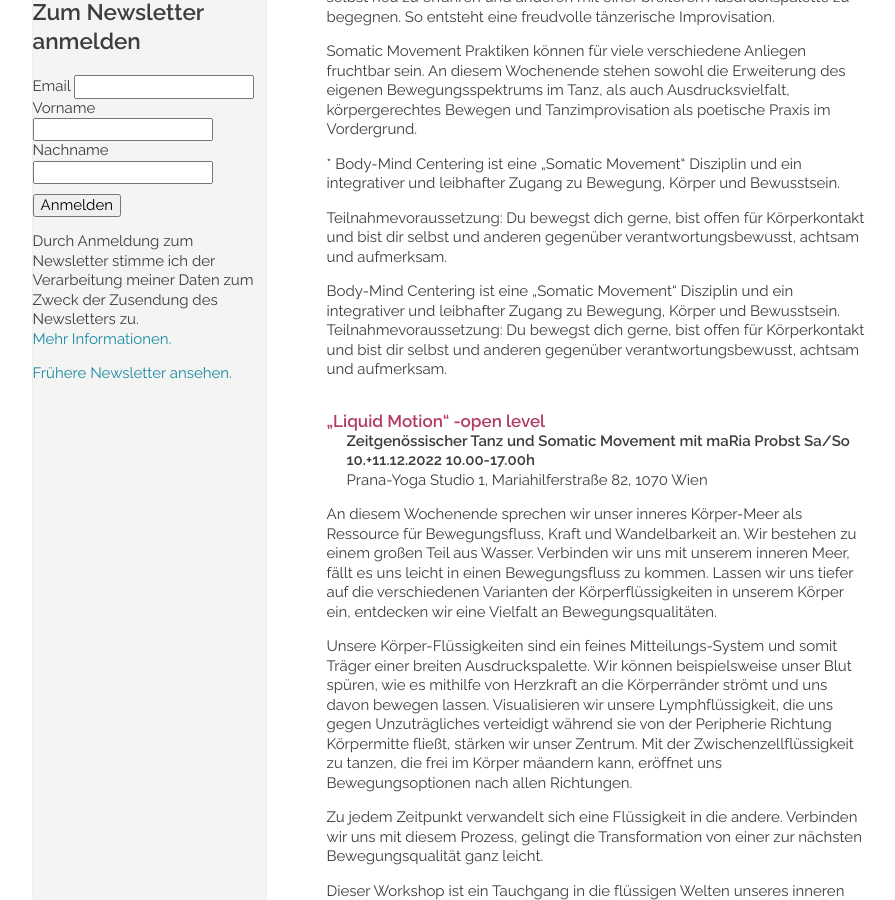
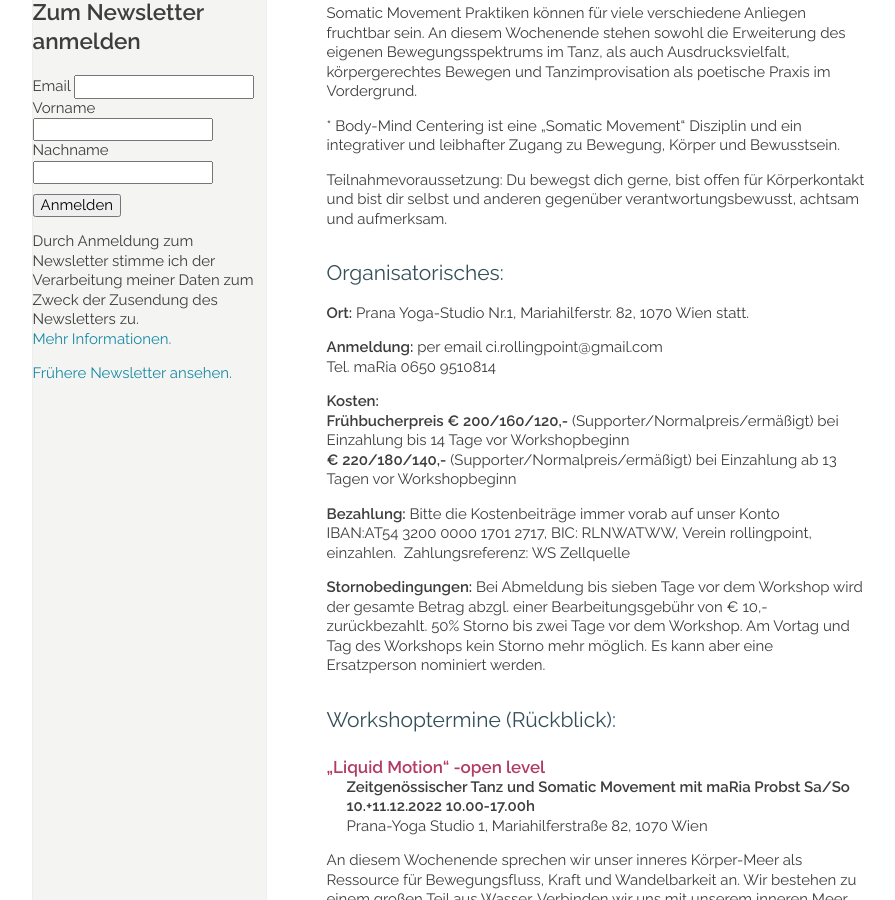
Before and after one commit to manulari/rollingpointat, a Jekyll site: the page built from _pages_de/workshops.md, in a window 1280 px wide and 900 px high, scrolled down 893 px. Shown: the whole window, without its empty margins (152-1047 px from the left). Built offline with Jekyll 4.4.1, drawn with Linux system fonts in a browser that asks for light colours; comment, search, counter and statistics services are not loaded; some of the changed text lies outside the part shown.

Commit message:
Update page (de) “workshops”

```diff
--- a/_pages_de/workshops.md
+++ b/_pages_de/workshops.md
@@ -12,11 +12,9 @@ Fotocredits: He Shao Hui
 
 <div class="named-anchor" id="liquid"></div>
 
-# Die Zelle als Bewegungsquelle
+#### Die Zelle als Bewegungsquelle
 
-Zeitgenössischer Tanz und somatisches Lernen mit maRia Probst
-
-13.+14.Mai 10-17h (inkl. 1,5h Mittagspause)
+**Zeitgenössischer Tanz und somatisches Lernen mit maRia Probst 13.+14.Mai 10-17h (inkl. 1,5h Mittagspause)**
 
 In diesem Workshop sprechen wir mit Elementen aus dem zeitgenössischen Tanz, Qi Gong, Yoga und Contact Improvisation unseren KörperGeist als Einheit an.
 
@@ -28,18 +26,27 @@ Somatic Movement Praktiken können für viele verschiedene Anliegen fruchtbar se
 
 \* Body-Mind Centering ist eine „Somatic Movement“ Disziplin und ein integrativer und leibhafter Zugang zu Bewegung, Körper und Bewusstsein.
 
+Teilnahmevoraussetzung: Du bewegst dich gerne, bist offen für Körperkontakt und bist dir selbst und anderen gegenüber verantwortungsbewusst, achtsam und aufmerksam.
 
+## Organisatorisches:
 
-Teilnahmevoraussetzung: Du bewegst dich gerne, bist offen für Körperkontakt und bist dir selbst und anderen gegenüber verantwortungsbewusst, achtsam und aufmerksam.
+**Ort:** Prana Yoga-Studio Nr.1, Mariahilferstr. 82, 1070 Wien statt.
+
+**Anmeldung:** per email ci.rollingpoint@gmail.com\
+Tel.  maRia 0650 9510814
+
+**Kosten:**\
+**Frühbucherpreis € 200/160/120,-** (Supporter/Normalpreis/ermäßigt) bei Einzahlung bis 14 Tage vor Workshopbeginn\
+**€ 220/180/140,-** (Supporter/Normalpreis/ermäßigt) bei Einzahlung ab 13 Tagen vor Workshopbeginn
+
+**Bezahlung:** Bitte die Kostenbeiträge immer vorab auf unser Konto\
+IBAN:AT54 3200 0000 1701 2717, BIC: RLNWATWW, Verein rollingpoint, einzahlen.  Zahlungsreferenz: WS Zellquelle
+
+**Stornobedingungen:** Bei Abmeldung bis sieben Tage vor dem Workshop wird der gesamte Betrag abzgl. einer Bearbeitungsgebühr von € 10,- zurückbezahlt. 50% Storno bis zwei Tage vor dem Workshop. Am Vortag und Tag des Workshops kein Storno mehr möglich. Es kann aber eine Ersatzperson nominiert werden.
 
 
 
-
-
-Body-Mind Centering ist eine „Somatic Movement“ Disziplin und ein integrativer und
-leibhafter Zugang zu Bewegung, Körper und Bewusstsein.
-Teilnahmevoraussetzung: Du bewegst dich gerne, bist offen für Körperkontakt und bist dir
-selbst und anderen gegenüber verantwortungsbewusst, achtsam und aufmerksam.
+## Workshoptermine (Rückblick):
 
 #### „Liquid Motion“ -open level
 
```
Also changed, not shown: other parts of _pages_de/workshops.md (+0 -2 lines).
